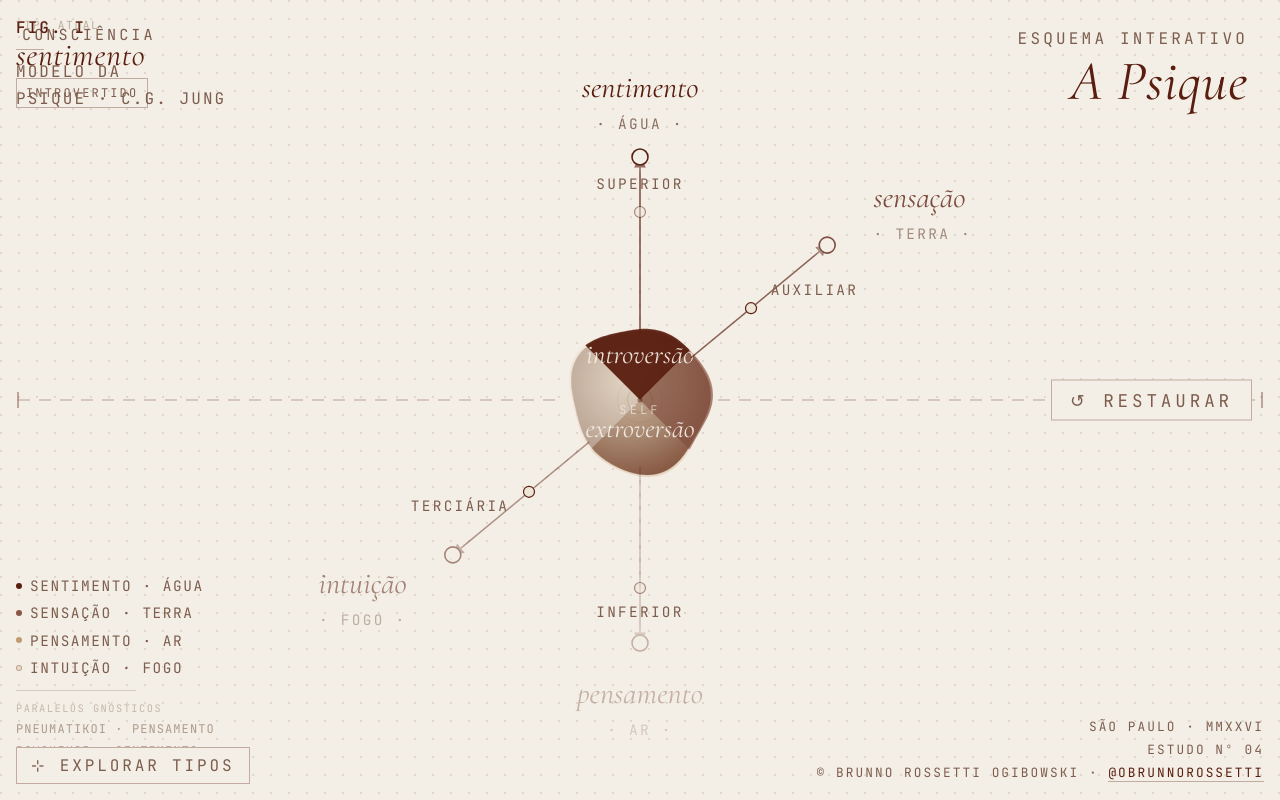
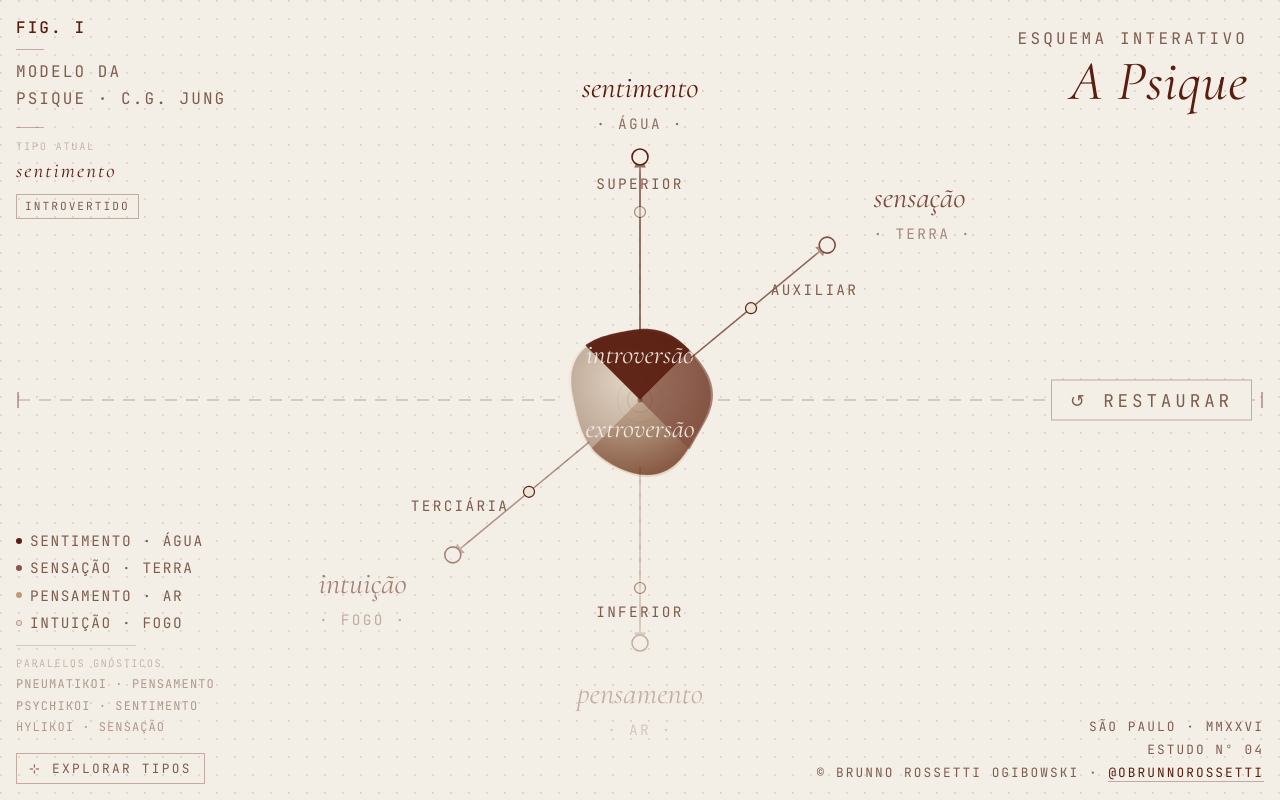
Before and after one commit to ogibowskibrunno/psique, a plain HTML site: page PSIQUE.html in a window 1280 px wide. Drawn offline with nearby package versions, Linux system fonts and the light colour scheme; animation ran at ten frames a second.

Commit message:
Redesign: elimina sobreposições e limpa layout
- Integra painel de tipo dentro do .meta (desktop): sem mais conflito
  de posição entre type-panel e meta no mesmo top:14px left:16px
- Move explorer-btn para dentro do .legend: sem mais conflito com
  legend no mesmo bottom:16px left:16px
- Adiciona .tipo-mobile: indicador compacto de tipo no mobile
  (função + toggle I/E), visível apenas abaixo de 700px
- Remove texto "Self" do SVG: eliminava sobreposição com "extroversão"
  dentro do blob (mantém anéis animados e ponto central)
- Remove rótulos consciência/inconsciente do eixo SVG: redundantes
  com os role labels superior/inferior; causavam conflito visual

Co-Authored-By: claude-flow <ruv@ruv.net>

```diff
--- a/PSIQUE.html
+++ b/PSIQUE.html
@@ -217,48 +217,50 @@
   .legend-note { font-size: 1.5vmin; letter-spacing: 0.09em; opacity: 0.58; line-height: 1.8; }
   .legend-note.head { opacity: 0.38; font-size: 1.3vmin; letter-spacing: 0.14em; margin-bottom: 2px; }
 
-  /* ── Type panel (left-center) ── */
-  .type-panel {
-    position: fixed; top: 14px; left: 16px;
-    font-family: 'JetBrains Mono', monospace;
-    font-size: 1.7vmin; letter-spacing: 0.12em;
-    text-transform: uppercase; color: var(--ink-soft);
-    z-index: 10; line-height: 2.0;
+  /* ── Type info inside .meta (desktop) ── */
+  .meta .meta-sep { border: 0; border-top: 1px solid var(--ink-faint); width: 28px; margin: 14px 0 10px; }
+  .meta .tipo-label { font-size: 1.3vmin; opacity: 0.38; letter-spacing: 0.16em; margin-bottom: 5px; }
+  .meta .tipo-fn {
+    font-family: 'Cormorant Garamond', serif; font-style: italic;
+    font-size: 2.6vmin; color: var(--ink); text-transform: none;
+    display: block; line-height: 1.1; margin-bottom: 8px;
   }
-  .type-panel .tp-head { font-size: 1.4vmin; opacity: 0.45; margin-bottom: 1px; }
-  .type-panel .tp-fn {
-    font-family: 'Cormorant Garamond', serif; font-style: italic;
-    font-size: clamp(14px, 4.5vmin, 32px); letter-spacing: 0.02em;
-    text-transform: none; color: var(--ink); display: block; line-height: 1.1;
-  }
+  .meta .tipo-hist { font-size: 1.2vmin; opacity: 0.38; font-style: italic; line-height: 1.6; margin-top: 4px; }
+
+  /* ── Attitude toggle (inside meta on desktop) ── */
   .attitude-toggle {
-    display: inline-block; cursor: pointer; margin-top: 5px;
-    border: 1px solid var(--ink-faint); padding: 2px 9px;
-    font-size: 1.5vmin; letter-spacing: 0.18em;
-    transition: all 160ms ease;
+    display: inline-block; cursor: pointer;
+    border: 1px solid var(--ink-faint); padding: 2px 8px;
+    font-size: 1.4vmin; letter-spacing: 0.18em; font-family: 'JetBrains Mono', monospace;
+    text-transform: uppercase; transition: all 160ms ease;
   }
   .attitude-toggle:hover { background: var(--ink); color: var(--paper); border-color: var(--ink); }
-  .type-panel .tp-hist { font-size: 1.3vmin; opacity: 0.45; margin-top: 4px; font-style: italic; }
 
-  @media (max-width: 699px) {
-    .type-panel { top: auto; bottom: 110px; left: 8px; }
-    .type-panel .tp-fn { font-size: clamp(12px, 3.8vmin, 20px); }
-    .type-panel .tp-head, .type-panel .tp-hist { display: none; }
+  /* ── Mobile tipo indicator (bottom-left, small) ── */
+  .tipo-mobile {
+    position: fixed; bottom: 108px; left: 8px;
+    font-family: 'JetBrains Mono', monospace;
+    font-size: clamp(7px, 2vmin, 11px); letter-spacing: 0.12em;
+    text-transform: uppercase; color: var(--ink-soft); z-index: 10;
   }
+  .tipo-mobile .tm-fn {
+    font-family: 'Cormorant Garamond', serif; font-style: italic;
+    font-size: clamp(11px, 3.2vmin, 18px); color: var(--ink);
+    text-transform: none; display: block; line-height: 1.1; margin-bottom: 4px;
+  }
+  .tipo-mobile .attitude-toggle { font-size: clamp(7px, 1.8vmin, 10px); padding: 1px 6px; }
+  @media (min-width: 700px) { .tipo-mobile { display: none; } }
 
-  /* ── Explorer button ── */
+  /* ── Explorer button (lives inside .legend, not fixed) ── */
   .explorer-btn {
-    position: fixed; bottom: 16px; left: 16px;
-    font-family: 'JetBrains Mono', monospace; font-size: 2vmin;
+    display: inline-block; margin-top: 14px;
+    font-family: 'JetBrains Mono', monospace; font-size: 1.6vmin;
     letter-spacing: 0.18em; text-transform: uppercase;
-    color: var(--ink-soft); background: var(--paper);
-    border: 1px solid var(--ink-faint); padding: 7px 14px;
-    cursor: pointer; z-index: 11; transition: all 160ms ease;
-    white-space: nowrap;
-    display: none;
+    color: var(--ink-soft); background: transparent;
+    border: 1px solid var(--ink-faint); padding: 6px 12px;
+    cursor: pointer; transition: all 160ms ease; white-space: nowrap;
   }
   .explorer-btn:hover { color: var(--paper); background: var(--ink); border-color: var(--ink); }
-  @media (min-width: 700px) { .explorer-btn { display: block; } }
 
   /* ── Explorer panel (full-screen modal) ── */
   .explorer-panel {
@@ -306,20 +308,26 @@
   }
   .explorer-close:hover { color: var(--ink); }
 
-  /* ── Self / Transcendent Function ── */
-  .self-label {
-    font-family: 'JetBrains Mono', monospace; font-size: 1.5vmin;
-    letter-spacing: 0.26em; text-transform: uppercase;
-    fill: rgba(244,239,230,0.65); pointer-events: none;
-  }
 </style>
 </head>
 <body>
 
-<div class="meta">
+<!-- Left info panel (desktop only) -->
+<div class="meta" id="metaBlock">
   <div class="em">Fig. I</div>
   <hr>
   <div>Modelo da<br>Psique · C.G. Jung</div>
+  <div class="meta-sep"></div>
+  <div class="tipo-label">Tipo atual</div>
+  <span class="tipo-fn" id="typeFnName">—</span>
+  <div id="attitudeToggle" class="attitude-toggle">introvertido</div>
+  <div class="tipo-hist" id="typeHist"></div>
+</div>
+
+<!-- Mobile tipo indicator (compact, bottom-left) -->
+<div class="tipo-mobile">
+  <span class="tm-fn" id="typeFnNameMobile">—</span>
+  <span id="attitudeToggleMobile" class="attitude-toggle">I</span>
 </div>
 
 <div class="title-block">
@@ -329,15 +337,7 @@
 
 <button class="reset-btn" id="resetBtn">↺ Restaurar</button>
 
-<div class="type-panel" id="typePanel">
-  <div class="tp-head">Tipo atual</div>
-  <span class="tp-fn" id="typeFnName">—</span>
-  <div id="attitudeToggle" class="attitude-toggle">introvertido</div>
-  <div class="tp-hist" id="typeHist"></div>
-</div>
-
-<button class="explorer-btn" id="explorerBtn">⊹ Explorar tipos</button>
-
+<!-- Explorer panel (modal) -->
 <div class="explorer-panel" id="explorerPanel">
   <button class="explorer-close" id="explorerClose">× fechar</button>
   <h2>Os Oito Tipos Psicológicos</h2>
@@ -345,6 +345,7 @@
   <div class="explorer-types" id="explorerTypes"></div>
 </div>
 
+<!-- Legend + explorer button (desktop bottom-left) -->
 <div class="legend">
   <div class="row"><span class="dot" style="background:#5a1e10"></span><span>sentimento · água</span></div>
   <div class="row"><span class="dot" style="background:#8a5745"></span><span>sensação · terra</span></div>
@@ -355,6 +356,7 @@
   <div class="legend-note">pneumatikoi · pensamento</div>
   <div class="legend-note">psychikoi · sentimento</div>
   <div class="legend-note">hylikoi · sensação</div>
+  <button class="explorer-btn" id="explorerBtn">⊹ Explorar tipos</button>
 </div>
 
 <div class="credit">
@@ -405,7 +407,6 @@
       <circle id="selfRing2" fill="none" stroke="rgba(90,30,16,0.10)" stroke-width="0.5"/>
       <circle id="selfRing1" fill="none" stroke="rgba(90,30,16,0.18)" stroke-width="0.7"/>
       <circle id="selfDot" r="2.5" fill="rgba(90,30,16,0.48)"/>
-      <text id="selfLabel" class="self-label" text-anchor="middle">Self</text>
     </g>
   </svg>
 </div>
@@ -569,14 +570,10 @@ const rolesGroup  = document.getElementById('rolesGroup');
 function buildAxis() {
   const m = 18;
   axisGroup.append(
-    // Horizontal axis dashes
     el('line', { class:'axis-dash', x1:m,                        y1:CENTER.y, x2:CENTER.x - L.radius - 6, y2:CENTER.y }),
     el('line', { class:'axis-dash', x1:CENTER.x + L.radius + 6, y1:CENTER.y, x2:VB.w - m,                y2:CENTER.y }),
     el('line', { class:'axis-line', x1:m,        y1:CENTER.y-8, x2:m,        y2:CENTER.y+8 }),
-    el('line', { class:'axis-line', x1:VB.w - m, y1:CENTER.y-8, x2:VB.w - m, y2:CENTER.y+8 }),
-    // Vertical consciousness axis labels (superior=conscious top, inferior=unconscious bottom)
-    el('text', { class:'label-axis', x:m + 4, y:m + 22 }, 'consciência'),
-    el('text', { class:'label-axis', x:m + 4, y:VB.h - m - 6 }, 'inconsciente')
+    el('line', { class:'axis-line', x1:VB.w - m, y1:CENTER.y-8, x2:VB.w - m, y2:CENTER.y+8 })
   );
 }
 
@@ -660,15 +657,16 @@ attitudes.forEach((a, i) => {
 // ─────────────────────────────────────────────
 // Self / Transcendent Function elements (cached)
 // ─────────────────────────────────────────────
-const selfRing1El  = document.getElementById('selfRing1');
-const selfRing2El  = document.getElementById('selfRing2');
-const selfDotEl    = document.getElementById('selfDot');
-const selfLabelEl  = document.getElementById('selfLabel');
+const selfRing1El = document.getElementById('selfRing1');
+const selfRing2El = document.getElementById('selfRing2');
+const selfDotEl   = document.getElementById('selfDot');
 
-// Type display elements (may be null on very old browsers)
-const typeFnNameEl    = document.getElementById('typeFnName');
-const attitudeToggleEl = document.getElementById('attitudeToggle');
-const typeHistEl      = document.getElementById('typeHist');
+// Type display elements
+const typeFnNameEl      = document.getElementById('typeFnName');
+const typeFnNameMobEl   = document.getElementById('typeFnNameMobile');
+const attitudeToggleEl  = document.getElementById('attitudeToggle');
+const attToggleMobEl    = document.getElementById('attitudeToggleMobile');
+const typeHistEl        = document.getElementById('typeHist');
 
 // ─────────────────────────────────────────────
 // Type detection helpers
@@ -702,13 +700,19 @@ function detectSuperiorFn() {
 }
 
 function updateTypeDisplay() {
-  if (!typeFnNameEl) return;
   const sup = detectSuperiorFn();
-  typeFnNameEl.textContent = sup.label;
-  attitudeToggleEl.textContent = currentAttitude === 'I' ? 'introvertido' : 'extrovertido';
-  const si = handles.indexOf(sup);
-  const match = TYPES.find(t => t.att === currentAttitude && Math.abs(t.angles[si] - _T) < 0.5);
-  typeHistEl.textContent = (match && match.hist) ? match.hist : '';
+  const fn  = sup ? sup.label : '—';
+  const att = currentAttitude === 'I' ? 'introvertido' : 'extrovertido';
+  const attShort = currentAttitude;
+  if (typeFnNameEl)     typeFnNameEl.textContent = fn;
+  if (typeFnNameMobEl)  typeFnNameMobEl.textContent = fn;
+  if (attitudeToggleEl) attitudeToggleEl.textContent = att;
+  if (attToggleMobEl)   attToggleMobEl.textContent = attShort;
+  if (typeHistEl && sup) {
+    const si = handles.indexOf(sup);
+    const match = TYPES.find(t => t.att === currentAttitude && Math.abs(t.angles[si] - _T) < 0.5);
+    typeHistEl.textContent = (match && match.hist) ? match.hist : '';
+  }
 }
 
 function applyType(typeIdx) {
@@ -1041,8 +1045,6 @@ function tick() {
   selfRing2El.setAttribute('cx', CENTER.x); selfRing2El.setAttribute('cy', CENTER.y);
   selfRing2El.setAttribute('r', r2.toFixed(2));
   selfDotEl.setAttribute('cx', CENTER.x);   selfDotEl.setAttribute('cy', CENTER.y);
-  selfLabelEl.setAttribute('x', CENTER.x);
-  selfLabelEl.setAttribute('y', (CENTER.y + L.radius * 0.20).toFixed(1));
 
   // ── Update type display (throttled — every ~30 frames) ──
   if (Math.round(time / 16) % 30 === 0) updateTypeDisplay();
@@ -1115,11 +1117,13 @@ document.getElementById('explorerClose').addEventListener('click', () => {
   document.getElementById('explorerPanel').classList.remove('open');
 });
 
-// ── Attitude toggle ──
-attitudeToggleEl && attitudeToggleEl.addEventListener('click', () => {
+// ── Attitude toggles (desktop + mobile) ──
+function toggleAttitude() {
   currentAttitude = currentAttitude === 'I' ? 'E' : 'I';
   updateTypeDisplay();
-});
+}
+attitudeToggleEl  && attitudeToggleEl.addEventListener('click', toggleAttitude);
+attToggleMobEl    && attToggleMobEl.addEventListener('click', toggleAttitude);
 
 // ── Initial type display ──
 updateTypeDisplay();
```
